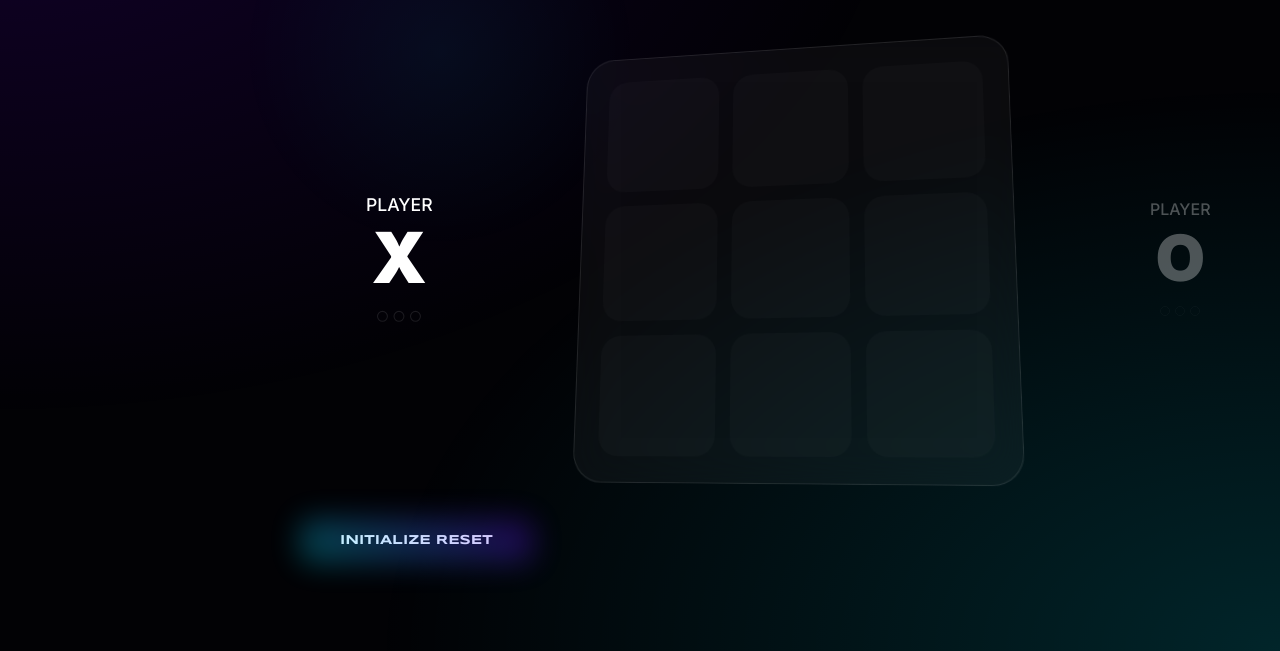
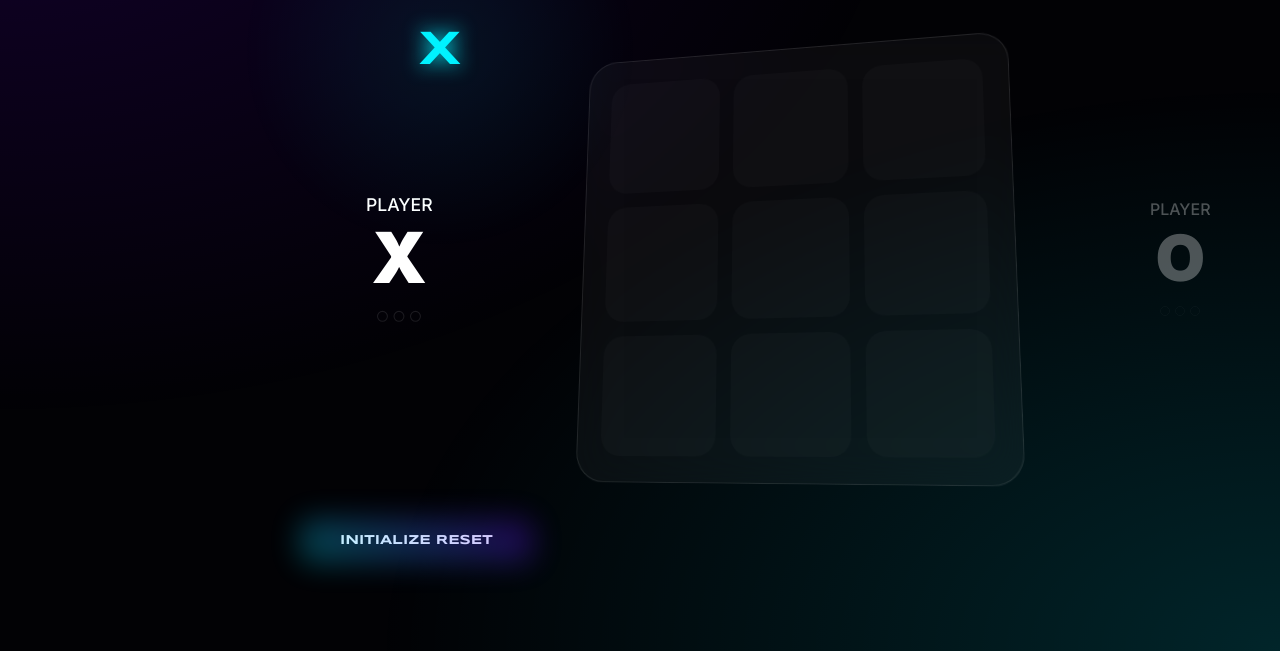
Before and after one commit to PooyaNasiri/infinity-ttt, a plain HTML site: page index.html in a window 1280 px wide. Shown: the part 149-800 px from the top of the page. Drawn offline with nearby package versions, Linux system fonts and the light colour scheme.

Commit message:
Enhance cursor functionality with custom symbol and dynamic board tilt

```diff
--- a/Style.css
+++ b/Style.css
@@ -5,7 +5,7 @@
     --border: rgba(255, 255, 255, 0.1);
 }
 
-* { margin: 0; padding: 0; box-sizing: border-box; }
+* { margin: 0; padding: 0; box-sizing: border-box;  cursor: none !important;}
 body {
     background: #020205;
     color: #fff;
@@ -16,7 +16,42 @@ body {
     justify-content: center;
     align-items: center;
 }
+.cursor-glow {
+    position: fixed;
+    width: 300px;
+    height: 300px;
+    background: radial-gradient(circle, rgba(255, 255, 255, 0.03) 0%, transparent 70%);
+    pointer-events: none; /* Critical so you can click through it to the board */
+    z-index: 9999; /* Higher than any other UI element */
 
+    /* Bringing it to the front of the 3D plane */
+    transform: translate(-50%, -50%) translateZ(1000px);
+    transform-style: preserve-3d;
+
+    display: flex;
+    justify-content: center;
+    align-items: center;
+    transition: background 0.5s ease;
+}
+
+/* The actual X or O following the mouse */
+.cursor-glow::after {
+    content: attr(data-symbol);
+    font-family: 'Syncopate', sans-serif;
+    font-size: 3rem;
+    font-weight: 700;
+    opacity: 1;
+    text-shadow: 0 0 20px currentColor;
+    transition: color 0.5s cubic-bezier(0.4, 0, 0.2, 1);
+}
+
+/* Color logic for the cursor based on turn */
+.cursor-glow[data-symbol="X"]::after { color: var(--p1); }
+.cursor-glow[data-symbol="O"]::after { color: var(--p2); }
+
+/* Change the glow color to match the player */
+.cursor-glow[data-symbol="X"] { background: radial-gradient(circle, rgba(0, 242, 255, 0.08) 0%, transparent 70%); }
+.cursor-glow[data-symbol="O"] { background: radial-gradient(circle, rgba(112, 0, 255, 0.08) 0%, transparent 70%); }
 /* Luxury Background */
 .mesh-gradient {
     position: fixed;
@@ -33,7 +68,7 @@ body {
     background: radial-gradient(circle, rgba(0, 242, 255, 0.05) 0%, transparent 70%);
     pointer-events: none;
     transform: translate(-50%, -50%);
-    z-index: 0;
+    z-index: 100;
 }
 
 /* Layout Styling */
@@ -84,7 +119,13 @@ body {
     transition: 0.5s ease;
 }
 
-.board:hover { transform: rotateX(0deg) rotateY(0deg); }
+.board.tilt-x { transform: rotateX(10deg) rotateY(-12deg); }
+
+.board.tilt-o { transform: rotateX(10deg) rotateY(12deg); }
+
+.board:hover {
+    transform: rotateX(0deg) rotateY(0deg) scale(1.02) !important;
+}
 
 .cell {
     width: 120px; height: 120px;
@@ -111,13 +152,16 @@ path, circle {
 
 /* Fading Mechanism */
 .fading {
-    animation: dissolve 2s infinite alternate;
+    opacity: 0.25; /* Stays consistently dim */
+    filter: brightness(0.6) blur(1px);
+    transform: scale(0.92);
+    transition: all 0.5s ease; /* Smoothly dims when it becomes the oldest piece */
 }
 
-@keyframes dissolve {
+/* @keyframes dissolve {
     from { opacity: 0.8; filter: brightness(1) blur(0px); }
     to { opacity: 0.1; filter: brightness(0.5) blur(2px); transform: scale(0.9); }
-}
+} */
 
 /* Premium Button */
 .btn-premium {
--- a/script.js
+++ b/script.js
@@ -55,13 +55,19 @@ function makeMove(cell, index) {
     currentPlayer = currentPlayer === 'X' ? 'O' : 'X';
     updateUI();
 }
-
 function updateUI() {
-    // HUD Active States
+    // 1. HUD Active States
     hudX.classList.toggle('active', currentPlayer === 'X');
     hudO.classList.toggle('active', currentPlayer === 'O');
 
-    // Update Slot Dots
+    // 2. NEW: Update Custom Cursor Symbol
+    cursorGlow.setAttribute('data-symbol', currentPlayer);
+
+    // 3. Dynamic Board Tilt Logic
+    board.classList.toggle('tilt-x', currentPlayer === 'X');
+    board.classList.toggle('tilt-o', currentPlayer === 'O');
+
+    // 4. Update Slot Dots
     ['X', 'O'].forEach(p => {
         const dots = document.querySelectorAll(`#slots-${p.toLowerCase()} .slot`);
         dots.forEach((dot, i) => {
@@ -69,7 +75,7 @@ function updateUI() {
         });
     });
 
-    // Handle the "Next to disappear" warning
+    // 5. Handle the "Next to disappear" warning (Static Fade)
     document.querySelectorAll('.cell').forEach(c => c.classList.remove('fading'));
     const nextQueue = queues[currentPlayer];
     if (nextQueue.length === 3) {
```
